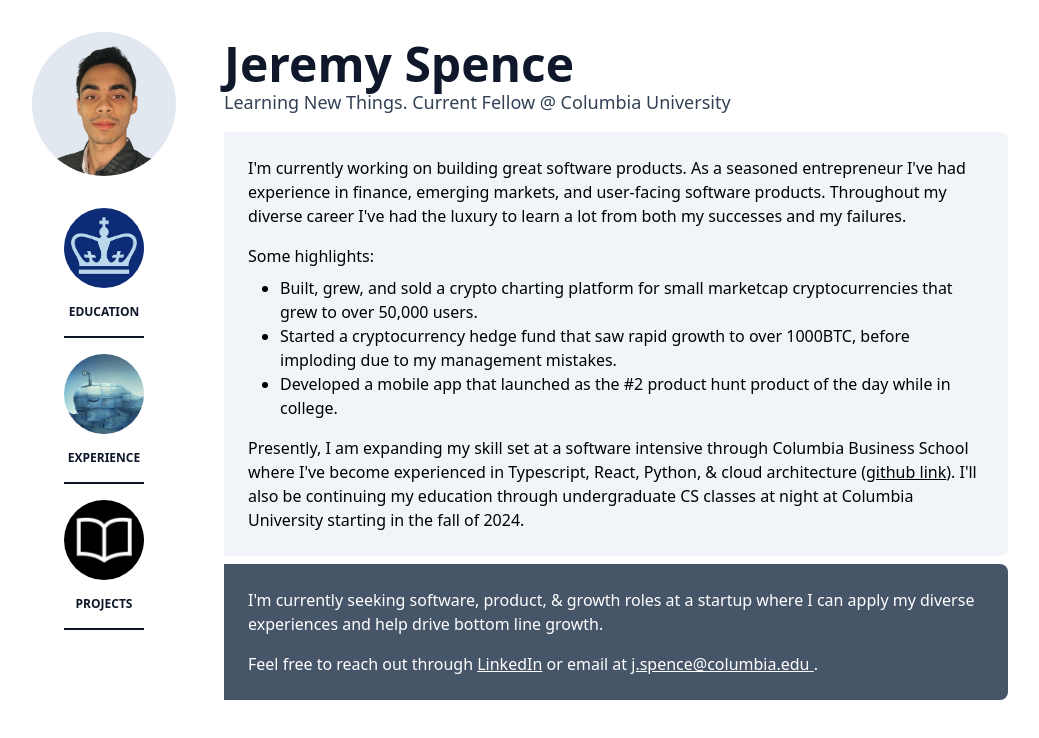
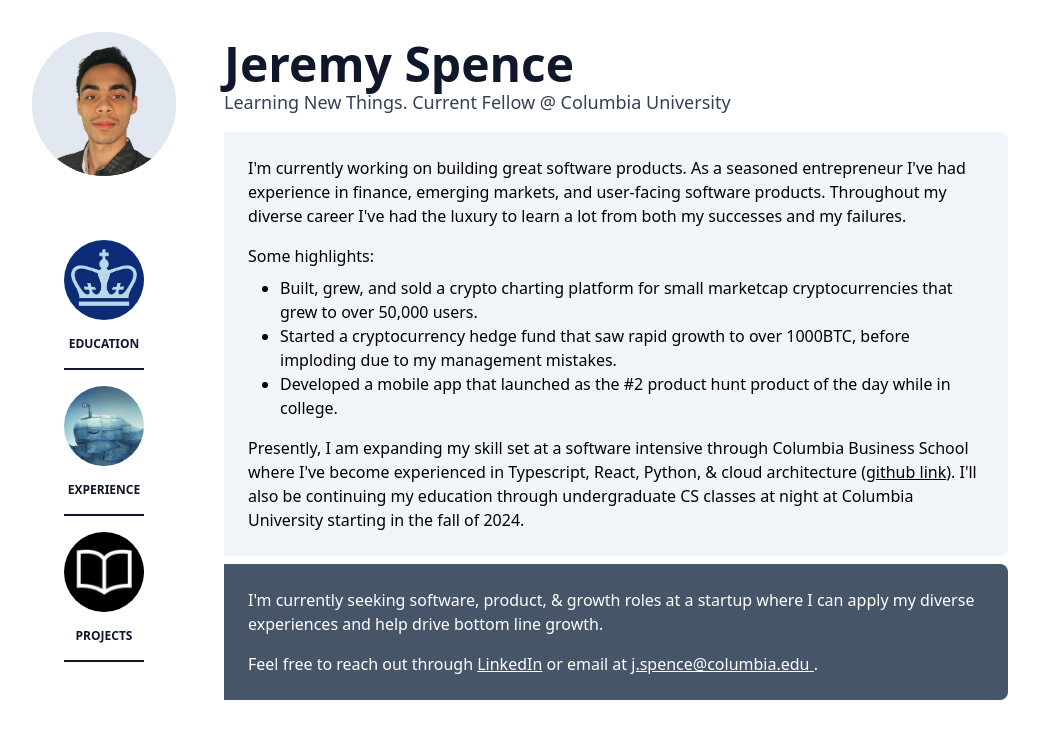
Before and after one commit to JeremySpence272/me, a React (Vite) app: page / in a window 1280 px wide. Shown: the top 738 px of the page, without its empty margins (112-1151 px from the left). Built offline with nearby package versions, Linux system fonts and the light colour scheme; a web font is replaced by a local one.

Commit message:
updates spacing

```diff
--- a/src/ButtonNav.tsx
+++ b/src/ButtonNav.tsx
@@ -35,10 +35,8 @@
       />
 
       {/* Desktop Navigation */}
-      <div className="hidden md:flex flex-col absolute top-52 md:left-20 lg:left-44 items-center space-y-4">
-        {logos
-          .filter((logo) => logo.page !== PageType.home)
-          .map((logo, index) => (
+      <div className="hidden md:flex flex-col absolute md:left-12 lg:left-36 top-8 items-center space-y-4">
+        {logos.map((logo, index) => (
           <button
             key={index}
             className={`pb-4 ${
@@ -46,8 +44,7 @@
               logo.page === PageType.home &&
               "pb-0"
             } ${
-                logo.page !== PageType.home &&
-                "border-b-2 border-slate-900 ml-0"
+              logo.page !== PageType.home && "border-b-2 border-slate-900 ml-0"
             }`}
             onClick={() => handlePageChange(logo.page)}
           >
```
Lines whose indentation alone changed are shown as unchanged.
